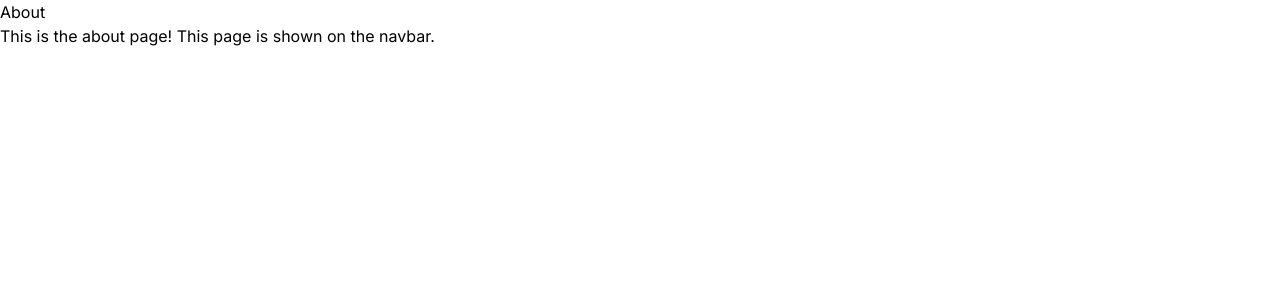
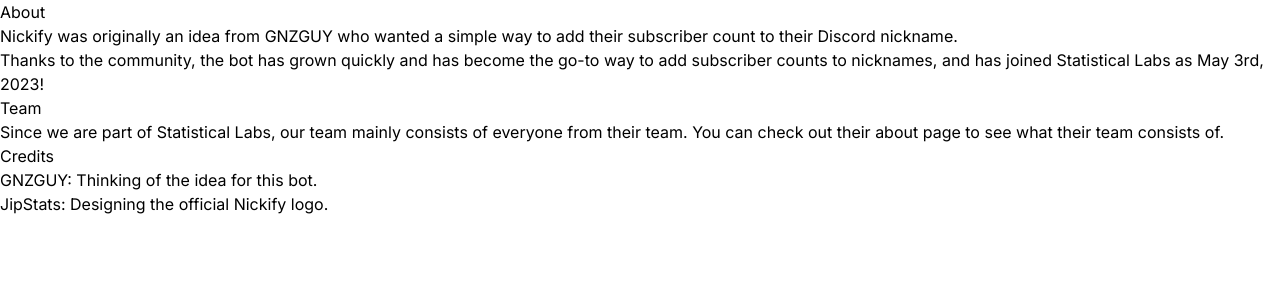
Before and after one commit to StatisticalLabs/nickify-website, a Next.js app: page /about in a window 1280 px wide. Shown: the top 300 px of the page. Built offline with nearby package versions, Linux system fonts and the light colour scheme.

Commit message:
update about page

```diff
--- a/pages/about.mdx
+++ b/pages/about.mdx
@@ -1,3 +1,14 @@
 # About
 
-This is the about page! This page is shown on the navbar.
+Nickify was originally an idea from [GNZGUY](https://youtube.com/@GNZGUY) who wanted a simple way to add their subscriber count to their Discord nickname.
+
+Thanks to the community, the bot has grown quickly and has become the go-to way to add subscriber counts to nicknames, and has [joined Statistical Labs as May 3rd, 2023](https://statistical.vercel.app/blog/nickify-joins-statistical)!
+
+## Team
+
+Since we are part of Statistical Labs, our team mainly consists of everyone from their team. You can check out [their about page](https://statistical.vercel.app/about#team) to see what their team consists of.
+
+## Credits
+
+- [GNZGUY](https://youtube.com/@GNZGUY): Thinking of the idea for this bot.
+- [JipStats](https://youtube.com/@JipStats): Designing the official Nickify logo.
```
